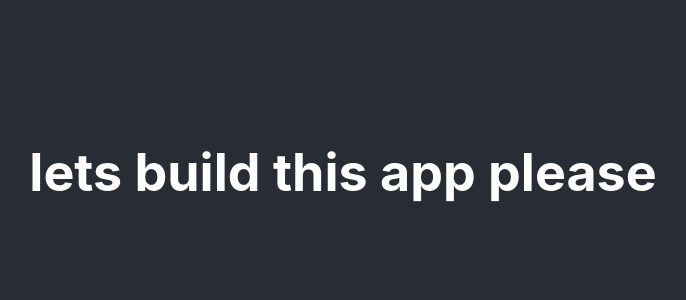
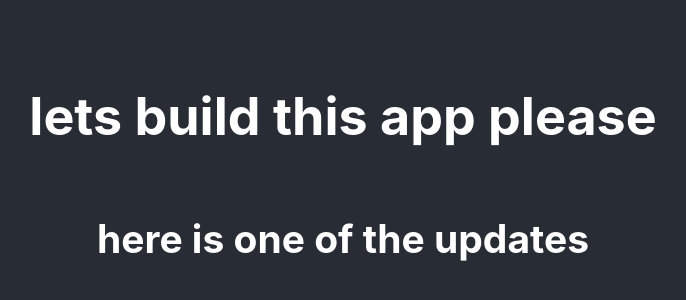
Before and after one commit to bAraia/helper, a React (Create React App) app: page / in a window 1280 px wide. Shown: the part 228-528 px from the top of the page, without its empty margins (297-983 px from the left). Built offline with nearby package versions, Linux system fonts and the light colour scheme.

Commit message:
second  app.js commit

```diff
--- a/src/App.js
+++ b/src/App.js
@@ -8,6 +8,7 @@ function App() {
 
 
         <h1>lets build this app please </h1>
+        <h2>here is one of the updates</h2>
       </header>
     </div>
   );
```
